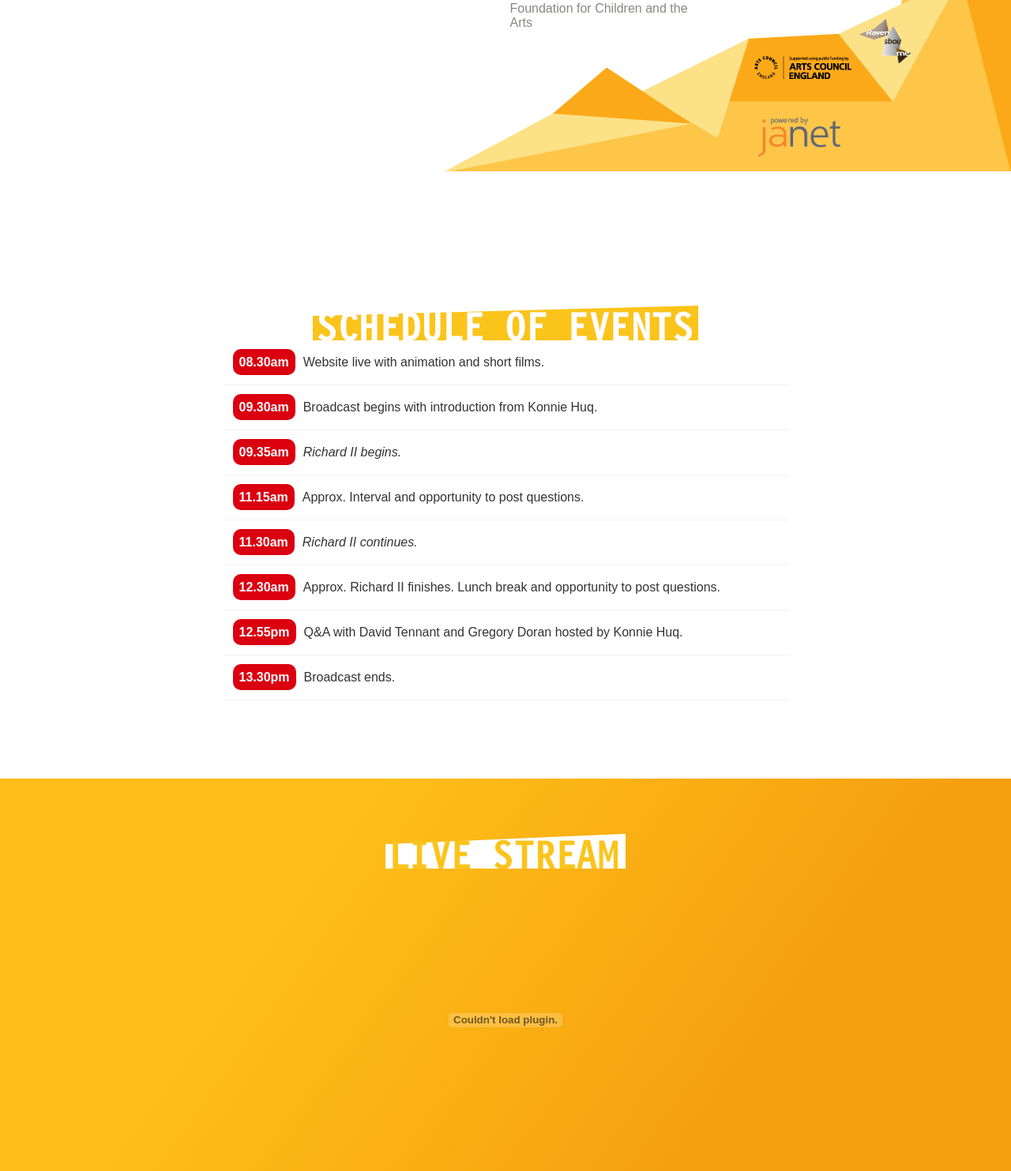
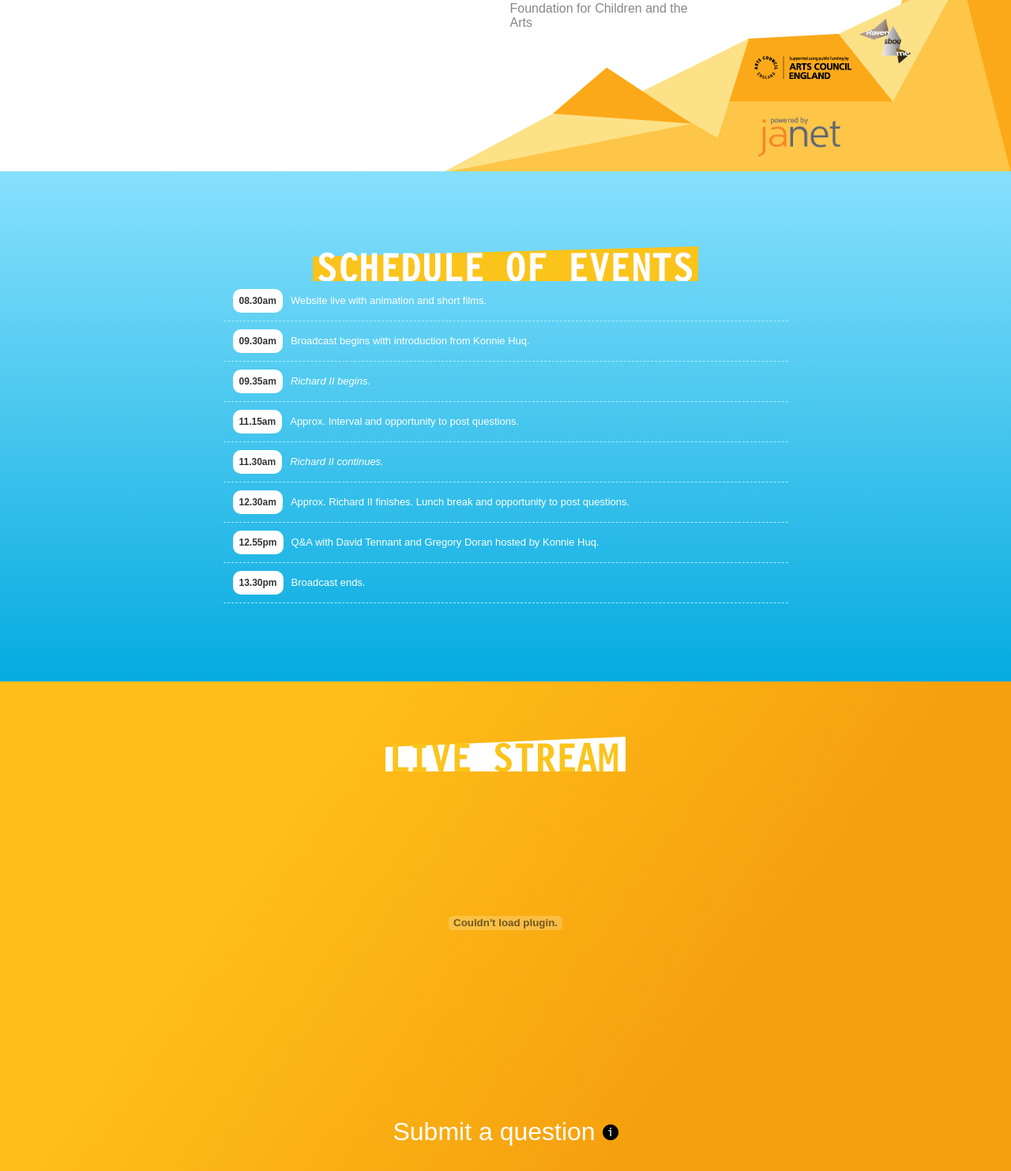
Before and after one commit to th0ran/richard_ii, a PHP site: page / in a window 1280 px wide. Shown: the part 585-2068 px from the top of the page at 79% size. Run offline with PHP 8.4, Linux system fonts and the light colour scheme; some libraries are stand-ins or nearby versions; some web fonts are replaced.

Commit message:
Slide 2 changes
I changed the background and did some changes.

```diff
--- a/css/style.css
+++ b/css/style.css
@@ -215,6 +215,7 @@ input[type="submit"]:active {
 	background-image: url(../images/bg-head.png);
 	background-repeat: no-repeat;
 	background-position: right bottom;
+	border: d
 }
 #slide1 h1 {
 	text-align: center;
@@ -246,6 +247,18 @@ input[type="submit"]:active {
 	background-color: #ffffff;
 	background-repeat: no-repeat;
 	background-position: right bottom;
+	background: #87e0fd; /* Old browsers */
+background: -moz-linear-gradient(top,  #87e0fd 0%, #53cbf1 40%, #05abe0 100%); /* FF3.6+ */
+background: -webkit-gradient(linear, left top, left bottom, color-stop(0%,#87e0fd), color-stop(40%,#53cbf1), color-stop(100%,#05abe0)); /* Chrome,Safari4+ */
+background: -webkit-linear-gradient(top,  #87e0fd 0%,#53cbf1 40%,#05abe0 100%); /* Chrome10+,Safari5.1+ */
+background: -o-linear-gradient(top,  #87e0fd 0%,#53cbf1 40%,#05abe0 100%); /* Opera 11.10+ */
+background: -ms-linear-gradient(top,  #87e0fd 0%,#53cbf1 40%,#05abe0 100%); /* IE10+ */
+background: linear-gradient(to bottom,  #87e0fd 0%,#53cbf1 40%,#05abe0 100%); /* W3C */
+filter: progid:DXImageTransform.Microsoft.gradient( startColorstr='#87e0fd', endColorstr='#05abe0',GradientType=0 ); /* IE6-9 */
+}
+
+#content[role="shedule"]{
+	margin-top: -75px;
 }
 #slide1-2 h1 {
 	text-align: center;
@@ -411,29 +424,31 @@ input[type="submit"]:active {
 	padding: 0;
 }
 .list li {
-	color: #333;
+	color: #fff;
 	list-style-type: none;
 	padding: 12px;
-	border-bottom: 1px solid #f3f3f3;
+	border-bottom: 1px dashed #aaebfe;
+	font-size: 13px;
 	line-height: 2;
 }
 .list ul li:hover {
-	background-color: #f4f4f4;
+	background-color: #aaebfe;
 	transition: background .3s ease-in-out;
 	-webkit-transition: background .3s ease-in-out;
 	-moz-transition: background .3s ease-in-out;
 	-o-transition: background .3s ease-in-out;
 }
 .time {
-	color: #FFF;
+	color: #333;
 	font-weight: bold;
 	padding: 8px;
 	margin-right: 10px;
-	background: #da0010;
-	background-color: #da0010;
+	background: #fff;
+	background-color: #fff;
 	-webkit-border-radius: 10px;
 	-moz-border-radius: 10px;
 	border-radius: 10px;
+	font-size: 12px;
 }
 /*tooltip*/
 
--- a/index.html
+++ b/index.html
@@ -64,7 +64,7 @@
 </div>
 <div class="slide" id="slide1-2" data-slide="1-2">
   <div class="container clearfix">
-    <div id="content" class="grid_12"> <img class="heading" src="images/headings/schedule-of-events.png" alt="Schedule of events">
+    <div id="content" class="grid_12" role="shedule"> <img class="heading" src="images/headings/schedule-of-events.png" alt="Schedule of events">
 
       <!--Schedule start-->
       <div class="list list-container">
```
